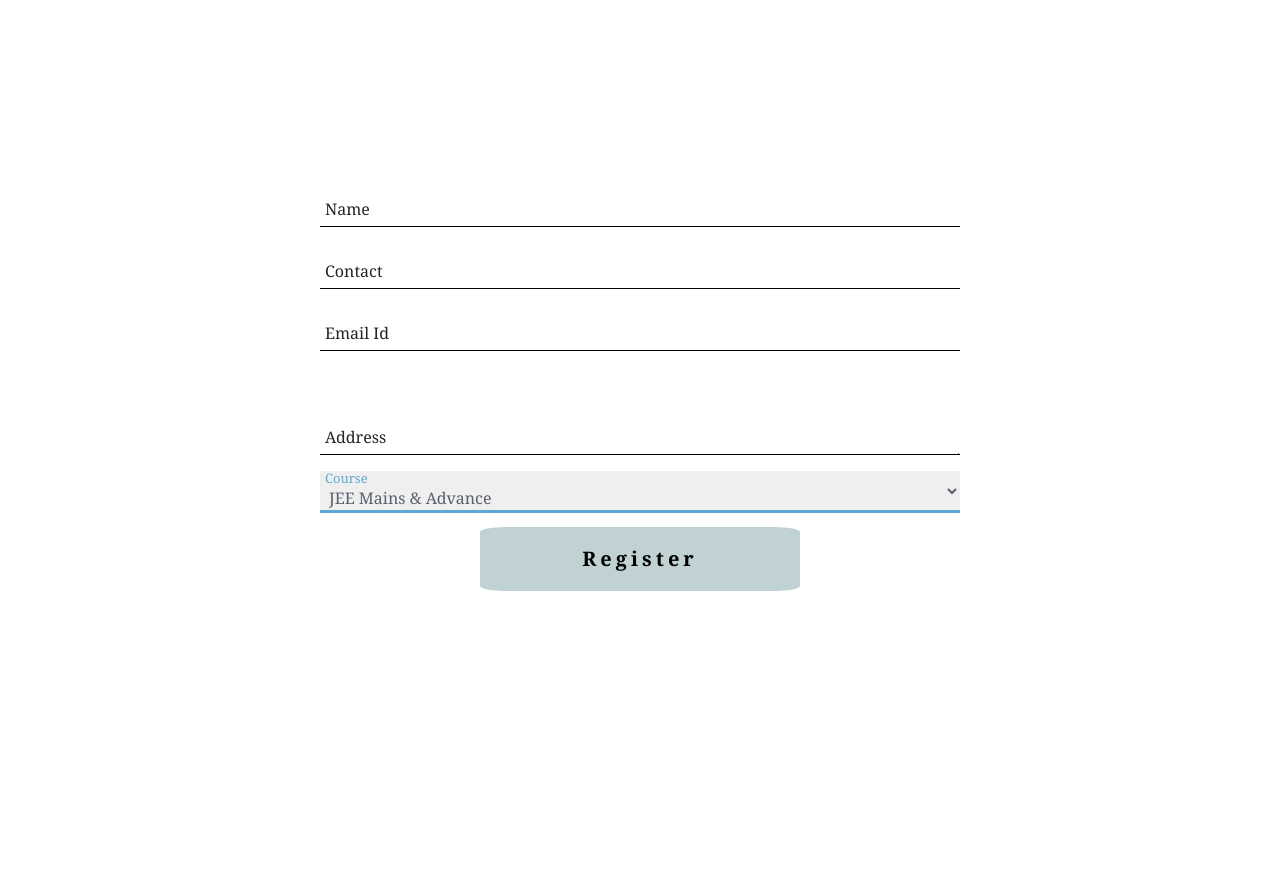
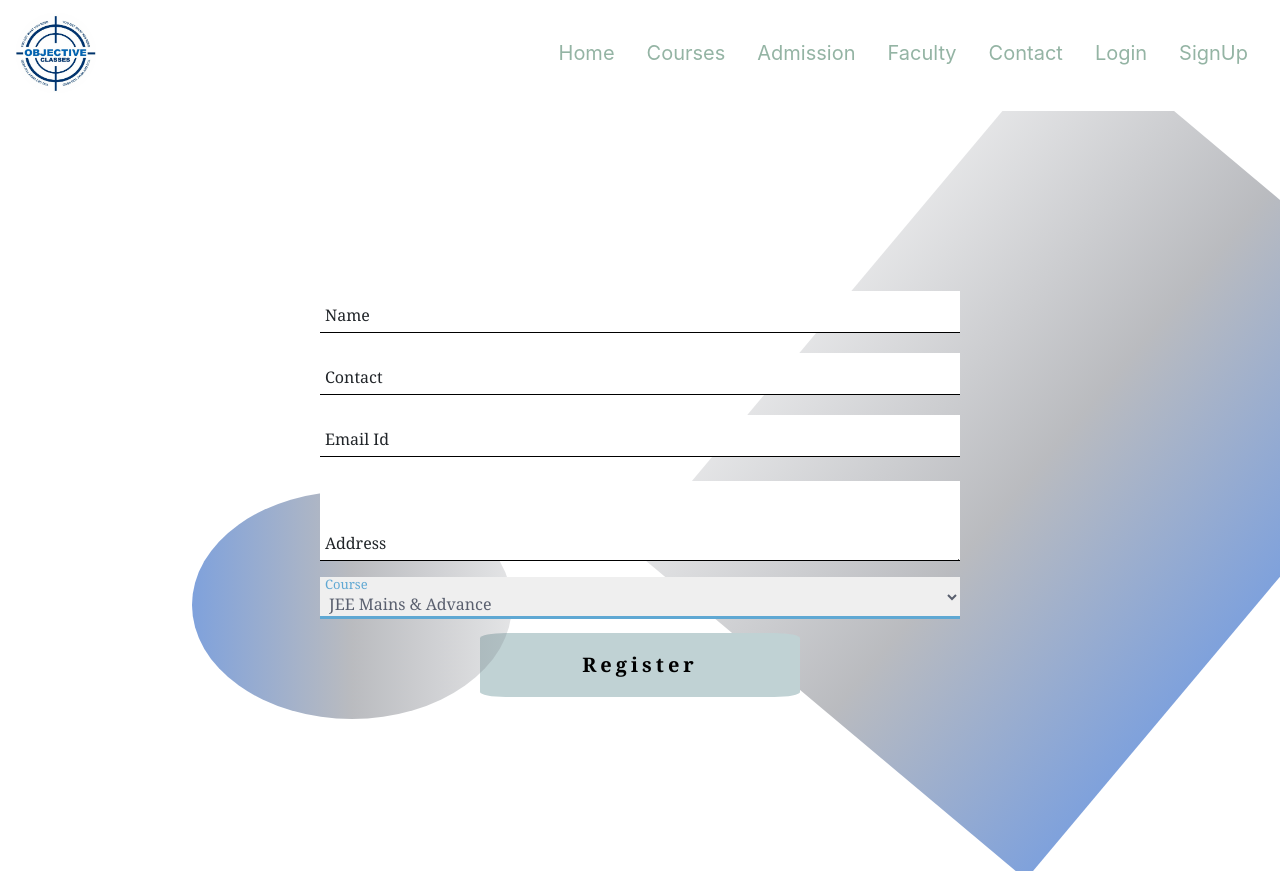
Before and after one commit to sumitthrita/objectiveClasses, a React (Create React App) app: page /registration in a window 1280 px wide. Before the commit the page ends 800 px from the top, so only its background shows below. Built offline with nearby package versions, Linux system fonts and the light colour scheme.

Commit message:
create shapes in registration page

```diff
--- a/src/components/Registration.css
+++ b/src/components/Registration.css
@@ -1,11 +1,35 @@
 .registration {
     height: 95vh;
     margin-top: 5px;
+    position: relative;
     display: flex;
     justify-content: center;
     align-items: center;
     flex-direction: column;
+    overflow: hidden;
     font-family: Cambria, Cochin, Georgia, Times, 'Times New Roman', serif;
+}
+
+
+.registration::before {
+    content: "";
+    height: 30%;
+    width: 25%;
+    border-radius: 50%;
+    position: absolute;
+    transform: translateX(-90%) translateY(50%);
+    background-image: linear-gradient(to left, rgba(117,120,128,0.2), rgba(117,120,128,0.5), rgba(95,138,211,0.8));
+}
+
+.registration::after {
+    content: "";
+    height: 90%;
+    width: 40%;
+    position: absolute;
+    background-image: linear-gradient(to right, rgba(117,120,128,0.2), rgba(117,120,128,0.5), rgba(95,138,211,0.8));
+    top: 0;
+    z-index: -3;
+    transform: translateX(80%) rotate(40deg);
 }
 
 .inputSection {
--- a/src/components/Registration.js
+++ b/src/components/Registration.js
@@ -1,4 +1,5 @@
 import React, {Component} from 'react';
+import Header from './Header';
 import Button from './Button';
 import "./Registration.css";
 
@@ -24,6 +25,8 @@ class Registration extends Component {
 
     render(){
         return (
+            <div>
+            <Header />
             <div className="registration" >
                 <div className="inputSection" >
                     <input type="text" name="name" value={this.state.name} className="form__input" autoComplete="off" required onChange={this.handleChange} />
@@ -64,6 +67,7 @@ class Registration extends Component {
                     <Button buttonName="Register"  />
                 </div>
             </div>
+            </div>
         );
     };
 };
```
Also changed, not shown: 1 other file (tests, documents, lock files or other folders).
